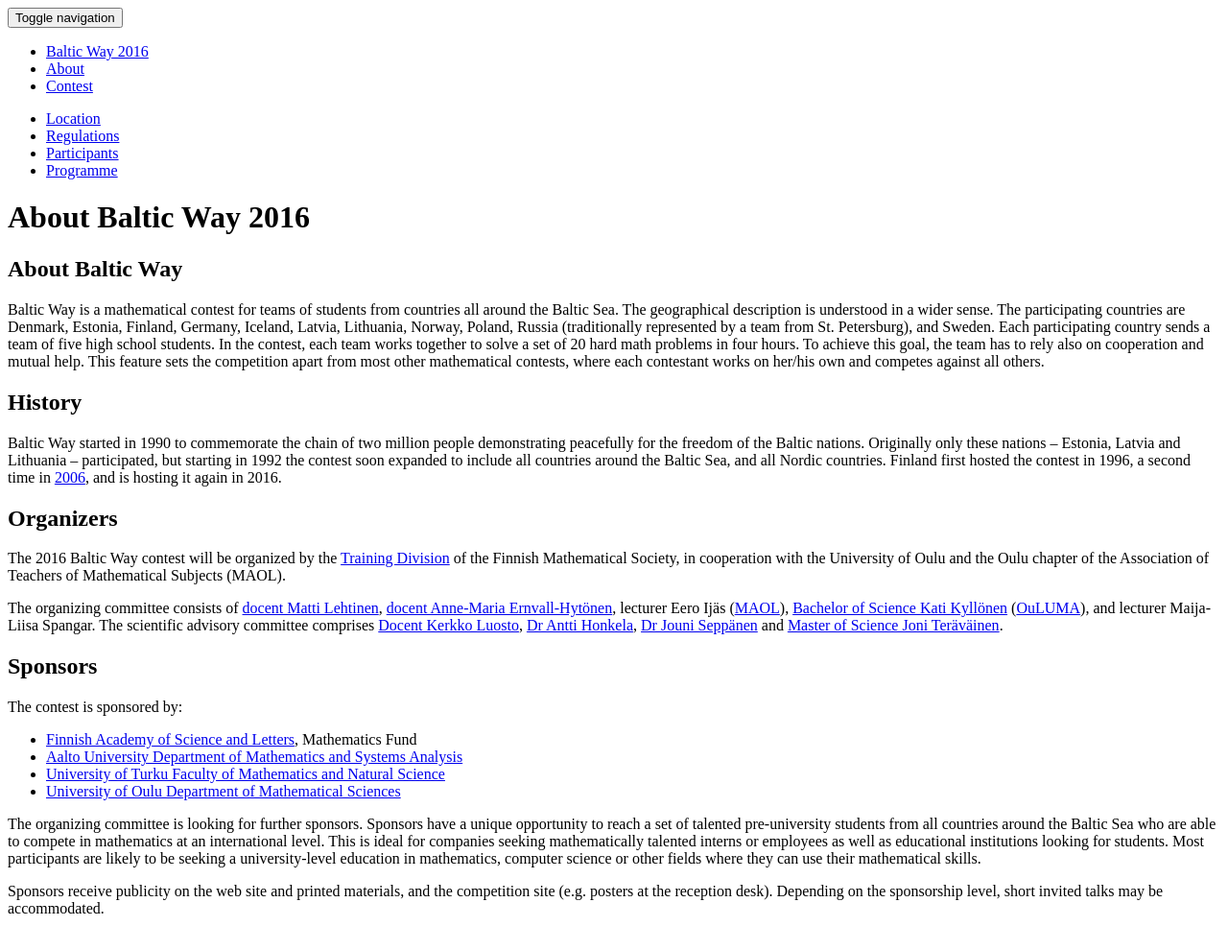
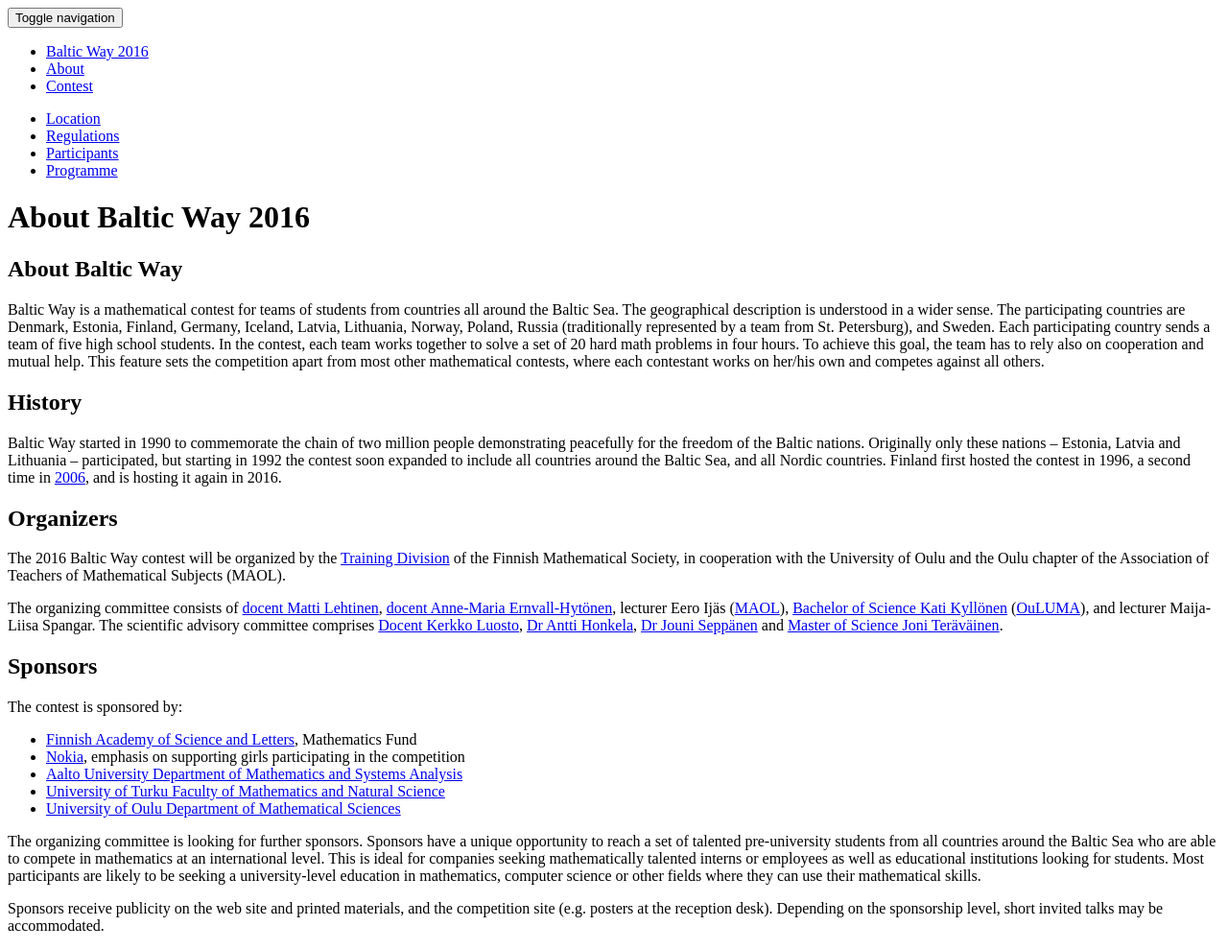
Before and after one commit to matematiikkakilpailut/matematiikkakilpailut.github.io, a Jekyll site: the page built from BW2016/about/index.md, in a window 1280 px wide. Shown: the whole page at 96% size. Built offline with Jekyll 4.4.1, drawn with Linux system fonts in a browser that asks for light colours; nearby versions of some CDN libraries; a style sheet for code colours, icons or effects is not loaded.

Commit message:
Nokia sponsorship

```diff
--- a/BW2016/about/index.md
+++ b/BW2016/about/index.md
@@ -49,11 +49,13 @@
 The contest is sponsored by:
 
 * [Finnish Academy of Science and Letters][tiedeaka], Mathematics Fund
+* [Nokia][nokia], emphasis on supporting girls participating in the competition
 * [Aalto University Department of Mathematics and Systems Analysis][aalto]
 * [University of Turku Faculty of Mathematics and Natural Science][turku]
 * [University of Oulu Department of Mathematical Sciences][oulu]
 
 [aalto]: https://math.aalto.fi/
+[nokia]: http://www.nokia.com/
 [turku]: http://www.utu.fi/en/units/sci/Pages/home.aspx
 [oulu]: http://www.oulu.fi/mathematics/
 [tiedeaka]: http://www.acadsci.fi/frontpage.htm
```
